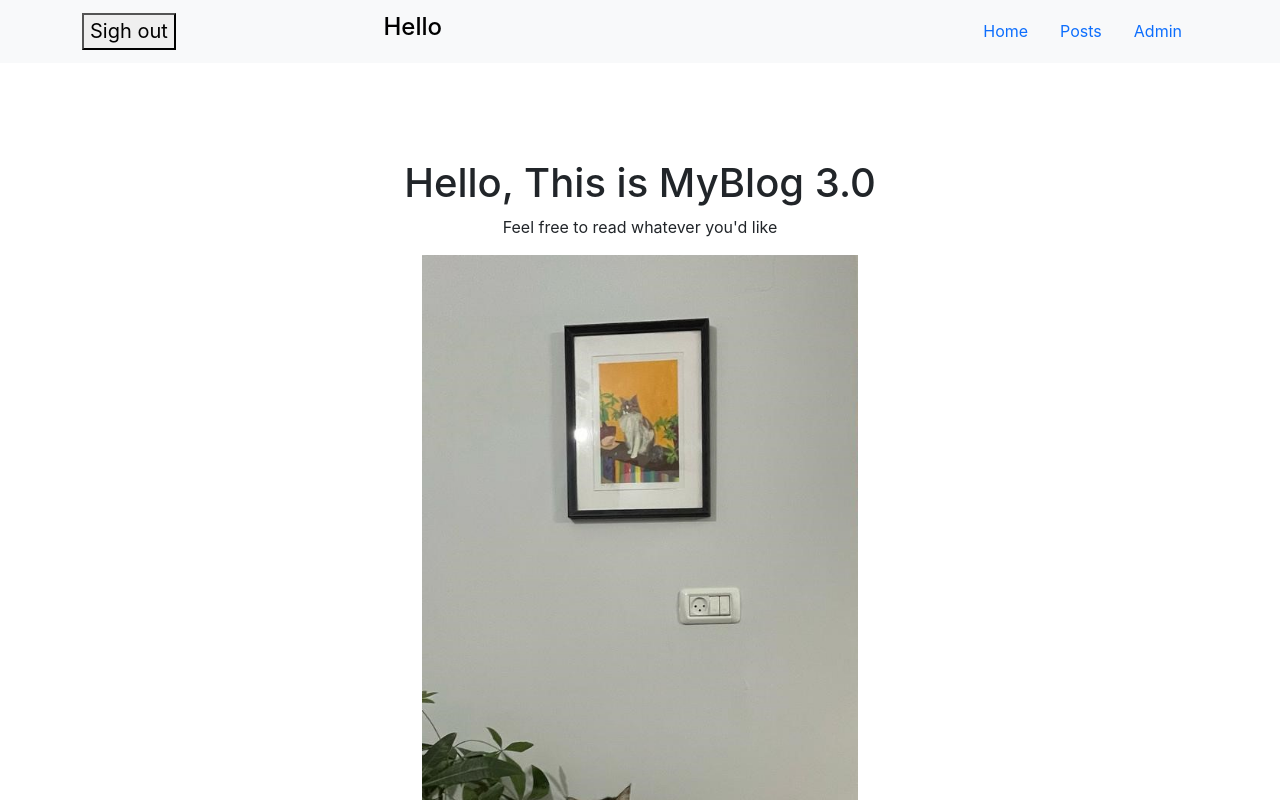
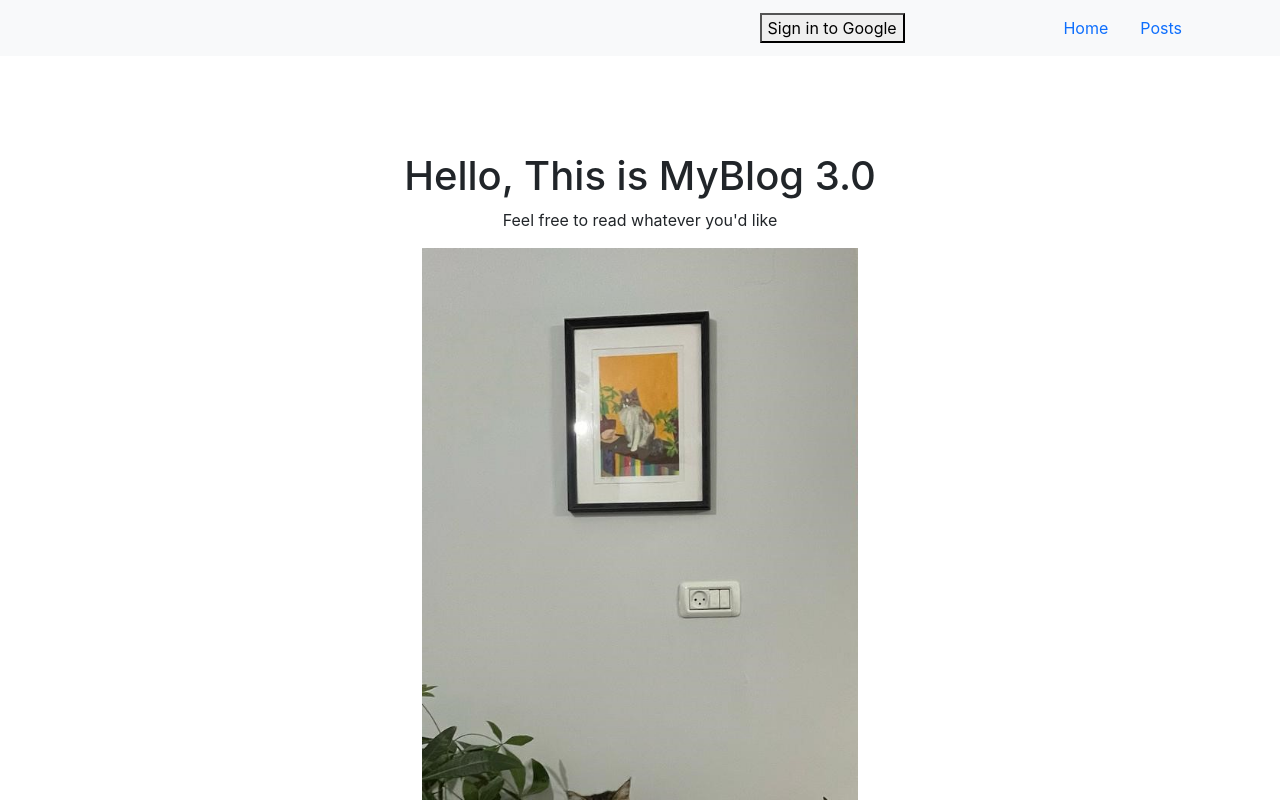
Before and after one commit to DuDy4/MyBlog-4.0, a React (Create React App) app: page / in a window 1280 px wide. Shown: the top 800 px of the page. Built offline with nearby package versions, Linux system fonts and the light colour scheme; no server answers.

Commit message:
google-auth still not working

```diff
--- /dev/null
+++ b/src/Comps/GoogleLoginButton.js
@@ -0,0 +1,22 @@
+
+
+function navigate(url){
+    window.location.href = url;
+}
+
+async function auth(){
+    const response = await fetch('http://localhost:4000/request',
+    {method: "post"})
+    const data = await response.json();
+    navigate(data.url);
+}
+
+export default function GoogleLoginButton(){
+
+    return (
+        <button type="button" onClick={() => auth()}>
+            Sign in to Google
+        </button>
+    )
+
+}
--- a/src/Comps/Header.js
+++ b/src/Comps/Header.js
@@ -3,6 +3,7 @@ import {Link} from "react-router-dom";
 import {AuthContext} from "../providers/AuthProvider"
 import {GoogleLogin} from "@react-oauth/google";
 import {jwtDecode} from "jwt-decode";
+import GoogleLoginButton from "./GoogleLoginButton";
 
 export default function Header(){
 
@@ -13,18 +14,21 @@ export default function Header(){
             <div className="container">
                 <a className="navbar-brand flexCorner">
                     {user && <button onClick={signOut}>Sigh out</button>}
-                    {user && <h4>Hello {user.given_name}</h4>}
                 </a>
+                <a className="navbar-brand" href="#">{
+                    user ? `Hello: ${user.userName}` : <div id='signInDiv'></div>
+                }</a>
 
-                {//Google-auth library broke my project, so I used another library
-                    !user && <GoogleLogin  onSuccess={(credentialResponse) => {
-                    const credentialDecoded = jwtDecode(credentialResponse.credential)
-                    console.log(credentialResponse)
-                    console.log(credentialDecoded);
-                    signIn(credentialDecoded);
-                }} onError={() => {
-                    console.log("login error");
-                }}/>}
+                <GoogleLoginButton/>
+                {/*{//Google-auth library broke my project, so I used another library*/}
+                {/*    !user && <GoogleLogin  onSuccess={(credentialResponse) => {*/}
+                {/*    const credentialDecoded = jwtDecode(credentialResponse.credential)*/}
+                {/*    console.log(credentialResponse)*/}
+                {/*    console.log(credentialDecoded);*/}
+                {/*    signIn(credentialDecoded);*/}
+                {/*}} onError={() => {*/}
+                {/*    console.log("login error");*/}
+                {/*}}/>}*/}
                 <ul className="nav">
                     <li className="nav-item">
                         <Link className="nav-link" to='/'>
--- a/src/providers/AuthProvider.js
+++ b/src/providers/AuthProvider.js
@@ -1,9 +1,28 @@
-import {createContext, useEffect, useState} from "react";
+import {createContext, useCallback, useEffect, useState} from "react";
+
 
 export const AuthContext = createContext(null);
 
 export function AuthProvider({ children }) {
   const [user, setUser] = useState(null);
+
+  const handleCredentialResponse = useCallback((response) => {
+    console.log("Encoded JWT ID token: " + response.credential);
+
+    // You can send the token to the server here for verification
+    fetch(`${process.env.REACT_APP_API_SERVER_URL}/auth/login`, {
+      method: "POST",
+      headers: {
+        'Content-Type': 'application/json'
+      },
+      body: JSON.stringify({ token: response.credential })
+    }).then((response) => {
+      //save user to db + create JWT to the client
+      console.log(response);
+      setUser({ id: 1, userName: 'Admin' })
+    });
+  }, []);
+
 
   const signIn = (user) => {
 
@@ -11,13 +30,16 @@ export function AuthProvider({ children }) {
     localStorage.setItem("user", user.given_name)
   }
 
-  useEffect(() => {
-    const user = {};
-    user.given_name = localStorage.getItem("user");
-    console.log(user.given_name)
-    setUser(user);
-  }, []);
-
+  // useEffect(() => {
+  //   window.google?.accounts.id.initialize({
+  //     client_id: process.env.REACT_APP_GOOGLE_CLIENT_ID,
+  //     callback: handleCredentialResponse,
+  //   });
+  //   window.google?.accounts.id.renderButton(
+  //       document.getElementById('signInDiv'),
+  //       { theme: 'outline', size: 'large' }
+  //   );
+  // }, [handleCredentialResponse]);
   const signOut = () => {
     setUser(null);
     localStorage.removeItem("user");
```
Also changed, not shown: package.json (+5 -2 lines), 1 other file (tests, documents, lock files or other folders).
